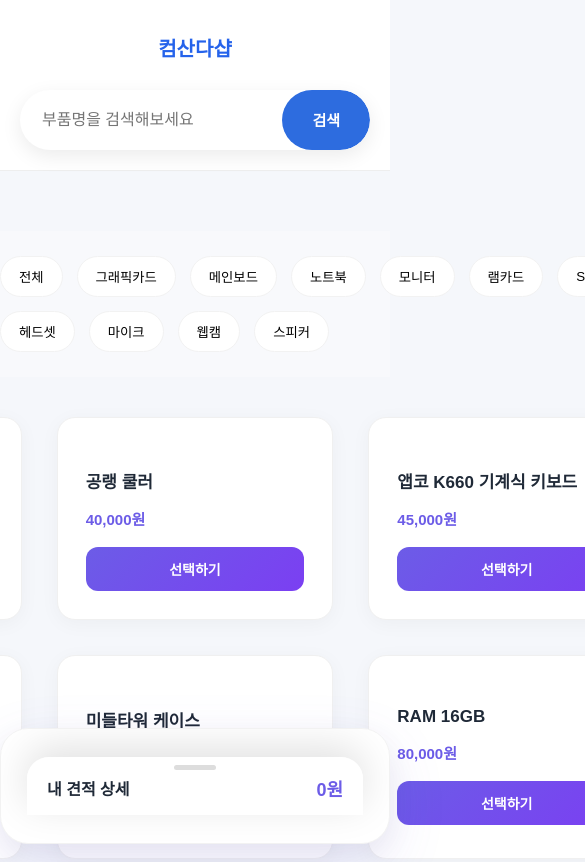
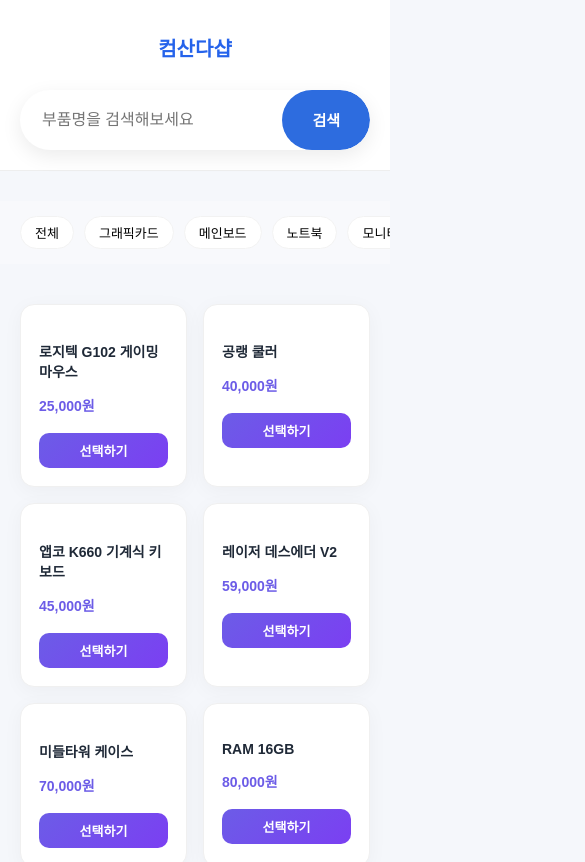
Before and after one commit to choyoungwooo/Comsandashop, a React (Vite) app: page /builder in a window 390 px wide. Shown: the top 862 px of the page, 585 px wide, since content can reach past the window. Built offline with nearby package versions, Linux system fonts and the light colour scheme; a web font is replaced by a local one.

Commit message:
수정 내용

```diff
--- a/src/css/home.css
+++ b/src/css/home.css
@@ -525,44 +525,116 @@
 
 
 /* ===================================== */
-/* 📱 모바일 대응 */
-/* ===================================== */
-
-/* ===================================== */
 /* 📱 태블릿 이하 (1024px 이하) */
 /* ===================================== */
 
 @media (max-width: 768px) {
 
   /* =========================
-     위치 초기화 (PC 제거)
+     전체 기본 (헤더 폭 기준 맞춤)
   ========================== */
+
+  .builder-page {
+    padding: 30px 0 100px;
+  }
+
+  .category-nav-inner,
+  .product-wrapper,
+  .filter-row,
+  .sort-wrapper,
+  .pagination {
+    width: 100%;
+    max-width: 1100px;
+    margin: 0 auto;
+    padding: 0 20px;   /* 🔥 헤더와 동일 */
+    box-sizing: border-box;
+  }
+
+  /* =========================
+     카테고리 한 줄 스크롤
+  ========================== */
+
+  .category-nav {
+    padding: 15px 0;
+  }
+
+  .category-nav-inner {
+    flex-wrap: nowrap;
+    overflow-x: auto;
+    gap: 10px;
+  }
+
+  .category-nav-inner button {
+    white-space: nowrap;
+    font-size: 13px;
+    padding: 6px 14px;
+  }
+
+  /* =========================
+     상품 2열 축소
+  ========================== */
+
+  .product-area {
+    grid-template-columns: repeat(2, 1fr);
+    gap: 16px;
+  }
+
+  .product-card {
+    padding: 18px;
+    border-radius: 14px;
+  }
+
+  .product-card h4 {
+    font-size: 14px;
+  }
+
+  .product-card p {
+    font-size: 14px;
+  }
+
+  .product-card button {
+    padding: 8px;
+    font-size: 13px;
+    border-radius: 10px;
+  }
+
+  /* =========================
+     정렬/필터 줄맞춤
+  ========================== */
+
+  .filter-row {
+    flex-direction: column;
+    align-items: flex-start;
+    gap: 12px;
+  }
+
+  .sort-wrapper {
+    justify-content: flex-start;
+  }
+
+  /* =========================
+     모바일 견적 바텀시트
+  ========================== */
+
   .estimate-wrapper {
     position: fixed;
     bottom: 0;
     left: 0;
-    top: auto;
-    right: auto;
-    transform: none;
     width: 100%;
+    padding: 0 20px;  /* 🔥 헤더와 동일 */
+    box-sizing: border-box;
     z-index: 999;
   }
 
-  /* =========================
-     박스 기본 스타일
-  ========================== */
   .estimate-box {
     background: #fff;
-    border-radius: 22px 22px 0 0;
-    box-shadow: 0 -10px 40px rgba(0,0,0,0.12);
+    border-radius: 18px 18px 0 0;
+    box-shadow: 0 -8px 30px rgba(0,0,0,0.1);
     overflow: hidden;
   }
 
-  /* =========================
-     상단 핸들 영역
-  ========================== */
   .estimate-toggle {
-    padding: 18px 20px 14px;
+    padding: 16px 18px 12px;
     position: relative;
     font-weight: 700;
     display: flex;
@@ -576,56 +648,40 @@
     top: 8px;
     left: 50%;
     transform: translateX(-50%);
-    width: 42px;
-    height: 5px;
+    width: 38px;
+    height: 4px;
     border-radius: 10px;
     background: #ddd;
   }
 
-  /* =========================
-     내용 영역 (핵심)
-  ========================== */
-
-  /* 닫힌 상태 */
   .estimate-content {
     max-height: 0;
     overflow: hidden;
     transition: max-height 0.35s ease;
   }
 
-  /* 열린 상태 */
   .estimate-box.open .estimate-content {
-    max-height: 70vh;        /* 화면 70%까지만 허용 */
-    overflow-y: auto;        /* 그 이상은 내부 스크롤 */
-    padding: 15px 20px 25px;
+    max-height: 70vh;
+    overflow-y: auto;
+    padding: 10px 18px 20px;
   }
 
-  /* =========================
-     내부 UI 정리
-  ========================== */
-
   .estimate-total {
-    font-size: 18px;
+    font-size: 16px;
     font-weight: 700;
     color: #6c5ce7;
   }
 
   .estimate-slot {
-    padding: 12px 0;
+    padding: 10px 0;
     border-bottom: 1px solid #f3f3f3;
   }
 
-  .total-price {
-    margin-top: 20px;
-    font-size: 18px;
-    font-weight: 700;
-  }
-
   .estimate-btn {
-    margin-top: 15px;
-    border-radius: 14px;
-    padding: 14px;
-    font-size: 15px;
+    margin-top: 12px;
+    border-radius: 12px;
+    padding: 12px;
+    font-size: 14px;
   }
 
 }
```
